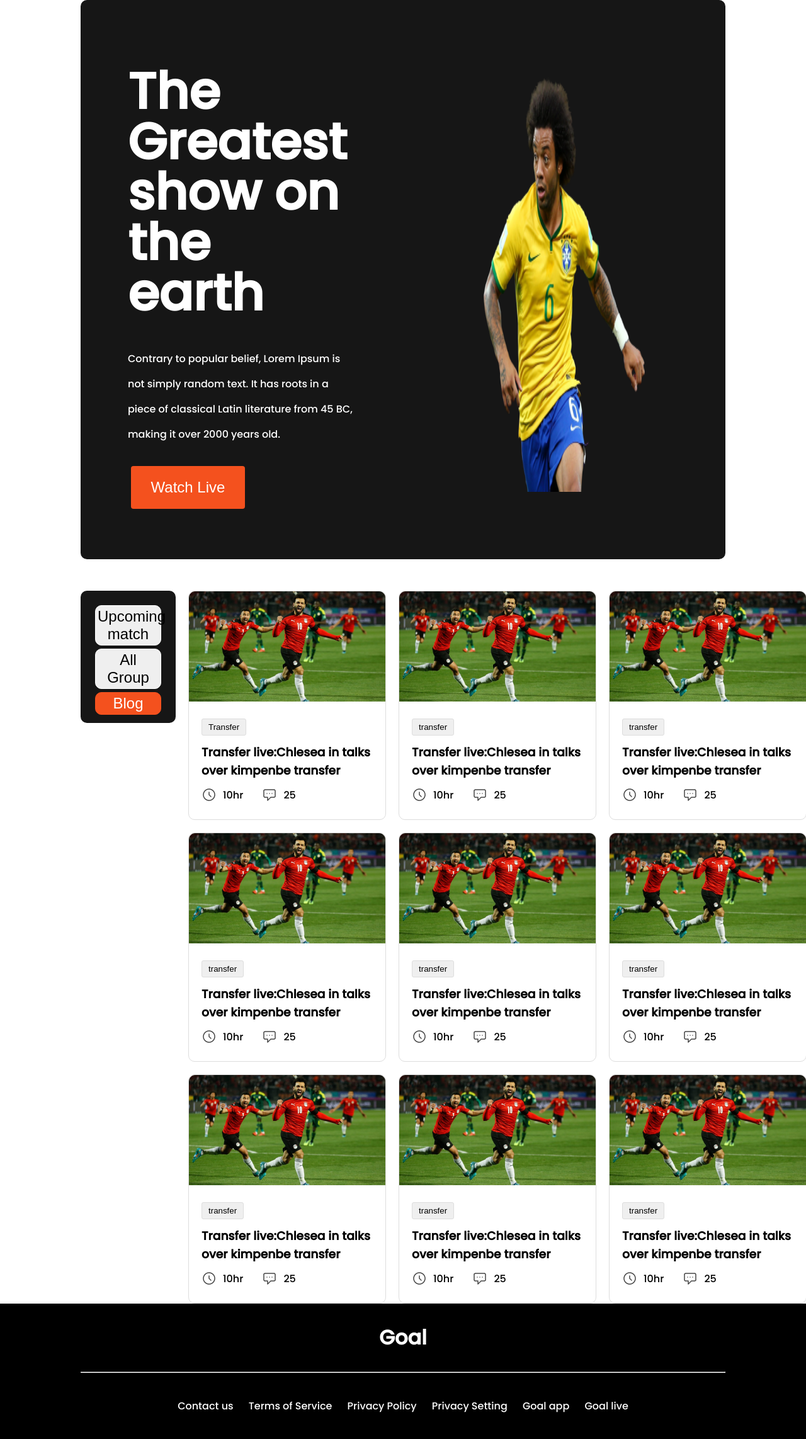
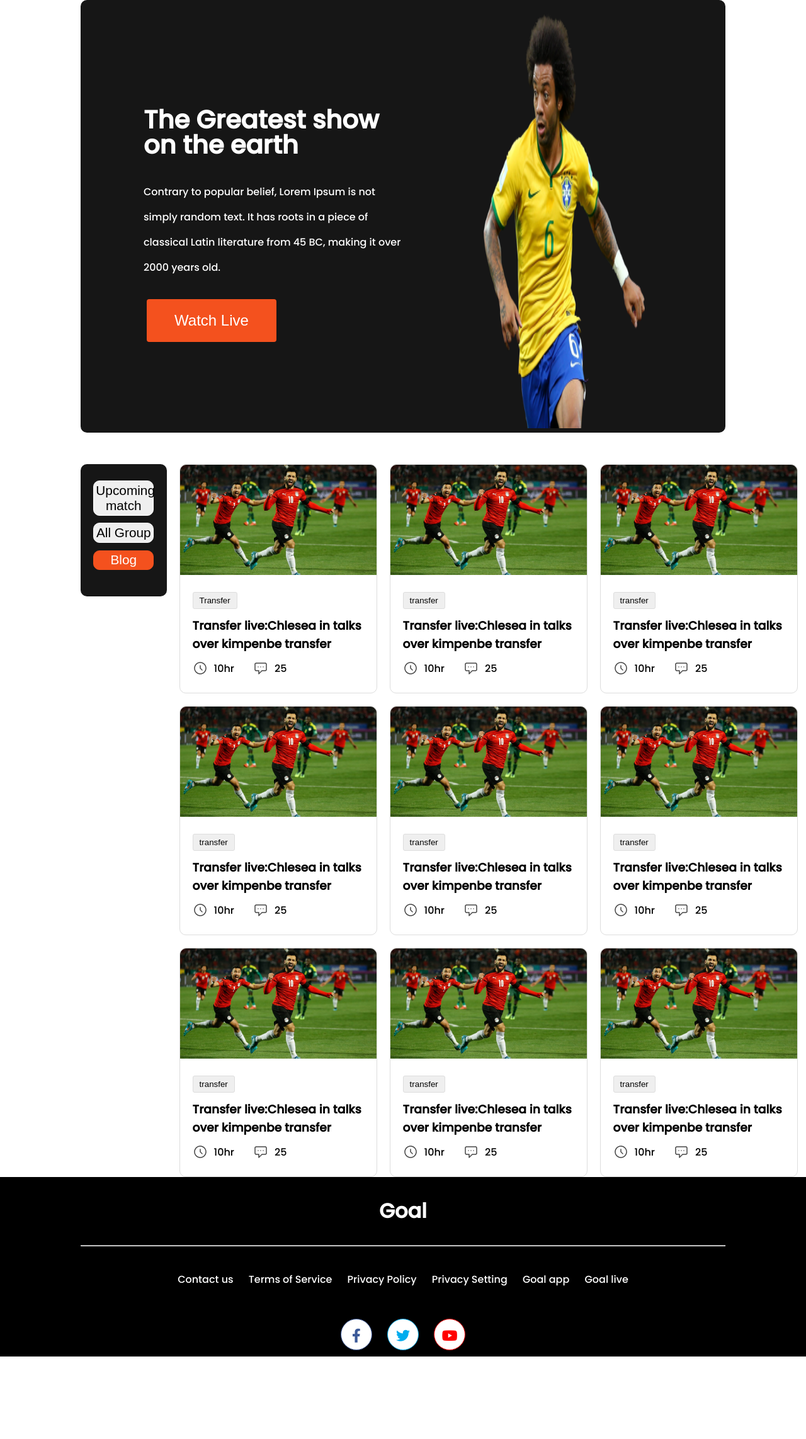
Before and after one commit to masudrana5/world-cup-site, a plain HTML site: page index.html in a window 1280 px wide. Shown: the whole page at 63% size. After the commit the page ends 2154 px from the top, so only its background shows below. Drawn offline with Linux system fonts and the light colour scheme.

Commit message:
some code is added

```diff
--- a/index.html
+++ b/index.html
@@ -260,6 +260,11 @@
                <a href="###">Goal app</a>
                <a href="###">Goal live</a>
          </div>
+         <div class="social-icon">
+      <a href="https://www.facebook.com/Masudrana2143" target="_blank"><i class="fa-brands fa-facebook-f"></i></a>
+      <a href="https://twitter.com/i/flow/login" target="_blank"><i class="fa-brands fa-twitter"></i></a>
+      <a href="https://www.youtube.com/c/JhankarMahbub" target="_blank"><i class="fa-brands fa-youtube"></i></a>
+         </div>
       </div>
    </footer>
 
--- a/styles/style.css
+++ b/styles/style.css
@@ -27,14 +27,15 @@ body {
 }
 
 .top-header .header-detail {
-   padding: 75px;
+  padding-left: 100px;
 }
 
 .top-header .header-detail .header-title {
    color: #fff;
-   font-size: 10vh;
-   line-height: 10vh;
-   margin-bottom: 15px;
+   font-size: 2.5rem;
+   line-height: 2.5rem;
+   margin-bottom: 5px;
+   text-align: start;
 }
 
 .top-header .header-detail .header-description {
@@ -111,9 +112,9 @@ body {
 
 .nav-left button {
    border: 1px solid #fff;
-   margin: 2%;
+   margin: 6% 0;
    padding: 3%;
-   font-size: 1.5rem;
+   font-size: 1.3rem;
    border-radius: 10px;
    color: #000
 }
@@ -199,10 +200,7 @@ footer{
 }
 .footer-link{
    width: 80%;
-   /* display: grid;
-   grid-template-columns: repeat(6, 1fr);
-   justify-content: space-around;
-   align-items: center; */margin: 0 auto;
+   margin: 0 auto;
 
 }
 .footer-link a{
@@ -214,6 +212,33 @@ footer{
    padding: 10px;
 
 }
+  /* footer icon styles */
+  .social-icon a {
+   width: 50px;
+   height: 50px;
+   border-radius: 25px;
+   padding: 10px;
+   margin: 10px;
+   background: #fff;
+   display: inline-block;
+   font-size: 22px;
+   transition: all 0.5s;
+}
+.social-icon a:hover{
+background-color: #000;
+}
+.social-icon a:nth-child(1){
+   color: #3b5998;
+   border: 1px solid #3b5998;
+}
+.social-icon a:nth-child(2){
+   color: #00acee;
+   border: 1px solid #00acee;
+}
+.social-icon a:nth-child(3){
+   color: #ff0000;
+   border: 1px solid #ff0000;
+}
 
 /* medis quearies styles */
 /* mobile mode */
@@ -223,14 +248,16 @@ footer{
       justify-items: center;
       position: relative;
       border-radius: 15px;
+      margin-top: 5px;
+   }
+   .top-header .header-detail {
+      padding: 15px;
+    }
 
-   }
 
    .top-header .header-detail {
       text-align: center;
    }
-
-   .header-banner {}
 
    .header-banner img {
       width: 100%;
@@ -273,6 +300,9 @@ footer{
 
 /* tablet mode */
 @media screen and (min-width: 577px) and (max-width: 992px) {
+   .top-header{
+      grid-template-columns: repeat(2, 1fr);
+   }
    .header-description {
       border: 1px solid;
       width: 200px;
@@ -319,8 +349,10 @@ footer{
    .button{
       width: 90%;
    }
+
+
    .footer-link{
-      width: 100%;
+      width: 87%;
    }
    .footer-link a{
       display: inline-block;
```
